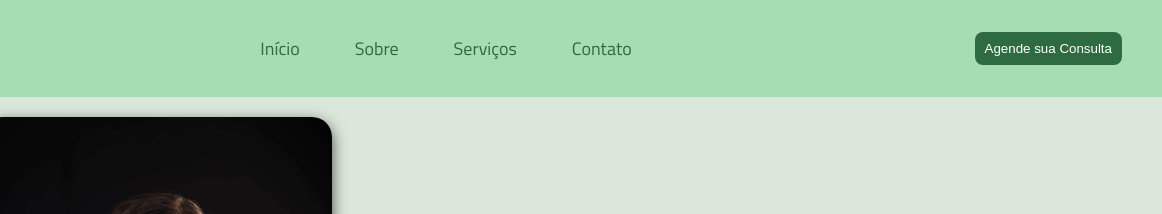
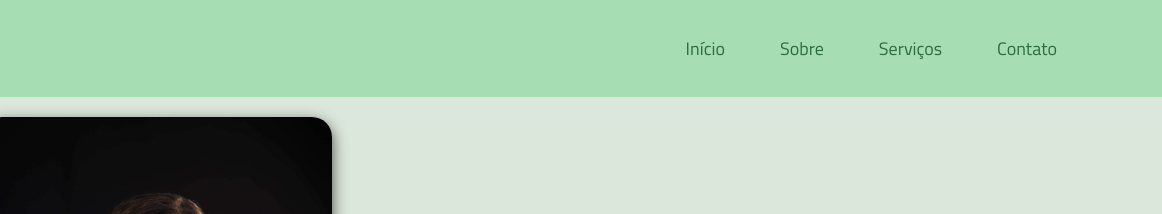
Before and after one commit to Clarasilva123/Landing-page-Ana-carolina, a plain HTML site: page index.html in a window 1280 px wide. Shown: the top 214 px of the page, 118-1280 px from the left. Drawn offline with Linux system fonts and the light colour scheme.

Commit message:
Atualizei
atualizei o botão que estava quebrando a nav

```diff
--- a/index.html
+++ b/index.html
@@ -23,7 +23,7 @@
 
     </ul>
   </nav>
-   <a href="https://wa.me/5574998113396" target="_blank"><button class="botao1" >Agende sua Consulta</button></a>
+
 
   </header>
 <main>
@@ -50,7 +50,7 @@
     <div class="texto">
         <h2>Olá, me chamo Ana Carolina</h2>
         <p>tenho 24 anos e sou nutricionista clínica, formada pela Faculdade Ages – Campus Jacobina, com conclusão em  2023. Desde o segundo ano do ensino médio, <strong>a nutrição  se tornou meu maior sonho, e hoje posso dizer, com muito orgulho, que faço o que amo</strong>. A cada dia me sinto mais realizada e apaixonada por essa profissão que transforma vidas.
-    Atualmente sou nutricionista clínica, em Capim Grosso, onde atendo adolescentes, adultos e idosos, oferecendo um acompanhamento individualizado e humanizado.</p>
+    Atualmente sou nutricionista clínica, em Capim Grosso, onde atendo adolescentes, adultos e idosos, oferecendo um acompanhamento individualizado e humanizado.</p>
     </div>
     <div class="foto">
         <img src="Imagens/Carolfoto1.jpg" alt="Foto Ana Carolina">
--- a/style.css
+++ b/style.css
@@ -16,6 +16,7 @@
     header {
       padding: 15px;
       height: auto;
+
 
 
 
@@ -45,7 +46,6 @@
       text-align: center;
       max-width: 600px
 
-
     }
 
     nav ul li a:hover {
@@ -60,23 +60,9 @@
       text-decoration: none;
       padding-right: 25px;
 
+
     }
-      .botao1{
-      background-color: #2e6b41;
-      cursor: pointer;
-      padding: 9px 10px;
-      margin-left: 40px;
-      color: white;
-      border: none;
-      border-radius: 8px;
-      }
 
-    footer {
-      background-color: #f1f1f1;
-      padding: 10px 20px;
-      text-align: center;
-      margin-top: 40px;
-    }
   .botao {
   background-color: #2e6b41;
   cursor: pointer;
@@ -114,7 +100,6 @@
   border-radius: 20px;
   box-shadow: 0 5px 15px rgba(0, 0, 0, 0.699);
 
-
 }
 
 .foto-principal img {
@@ -132,6 +117,7 @@ nav {
     justify-content: space-between;
     align-items: center;
     padding: 15px 40px;
+
 }
 
 nav .logo img {
@@ -148,7 +134,6 @@ nav ul {
 
 nav ul li a {
     text-decoration: none;
-
     font-weight: 500;
     font-size: 18px;
 }
```
